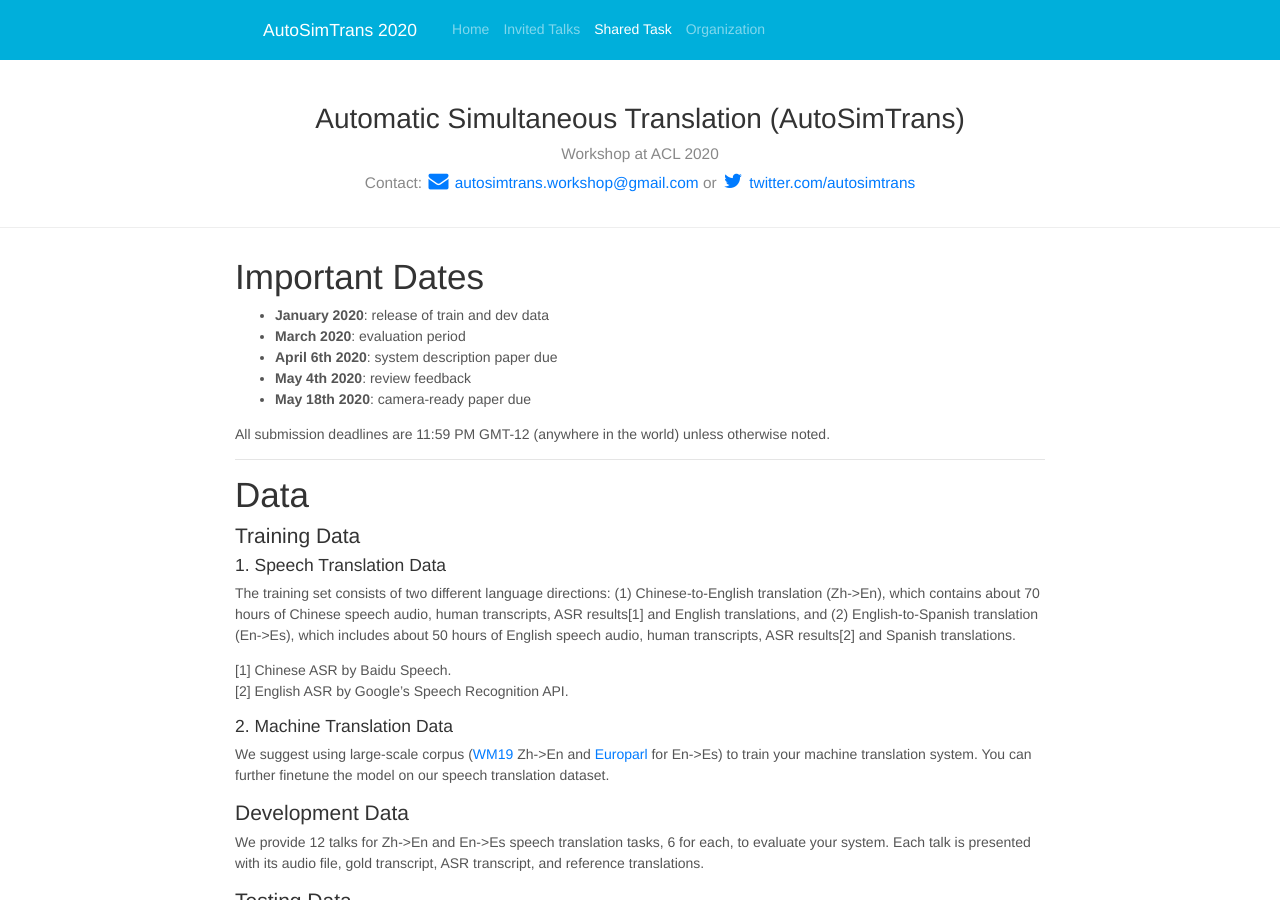
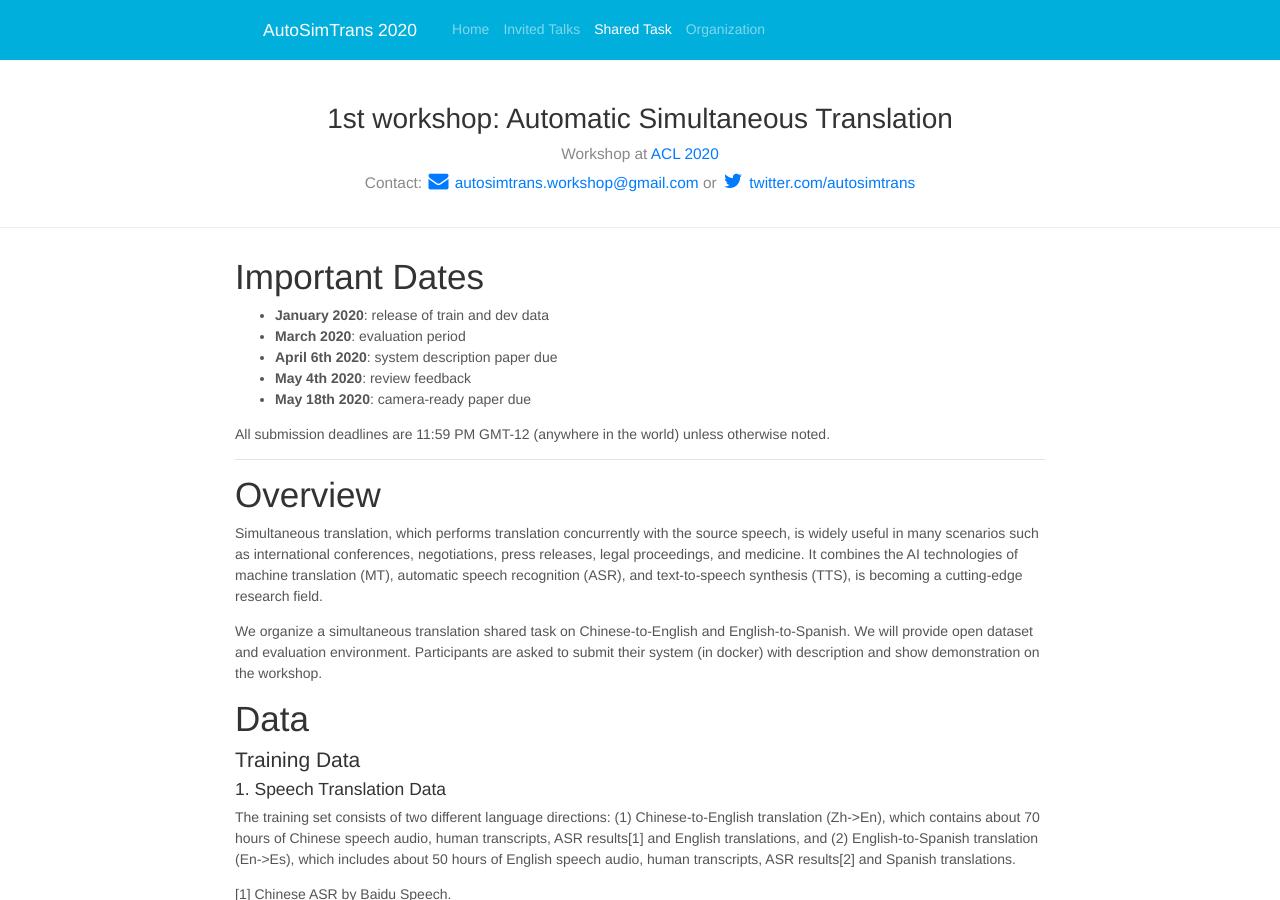
Before and after one commit to autosimtrans/autosimtrans.github.io, a Jekyll site: the page built from shared.md, in a window 1280 px wide and 900 px high. Built offline with Jekyll 4.4.1, drawn with Linux system fonts in a browser that asks for light colours; nearby versions of some CDN libraries.

Commit message:
title changed, acl link added, overview in task description added, remove French in main page

```diff
--- a/_layouts/main-anchor.html
+++ b/_layouts/main-anchor.html
@@ -61,14 +61,14 @@
 
 <div class="blog-header">
     <div class="container text-center">
-        <h1 class="blog-title">Automatic Simultaneous Translation (AutoSimTrans)</h1>
+        <h1 class="blog-title">1st workshop: Automatic Simultaneous Translation</h1>
         <p class="lead blog-description">
-            Workshop at ACL 2020<br/>
+            Workshop at <a href="https://acl2020.org/program/workshops/#autosimtrans" target="_blank">ACL 2020</a><br/>
 
             Contact: <a href="mailto:autosimtrans.workshop@gmail.com" class="fa fa-envelope"></a>
             <a href="mailto:autosimtrans.workshop@gmail.com">autosimtrans.workshop@gmail.com</a> or
-            <a href="https://twitter.com/autosimtrans" class="fa fa-twitter"></a>
-            <a href="https://twitter.com/autosimtrans">twitter.com/autosimtrans</a>
+            <a href="https://twitter.com/autosimtrans" class="fa fa-twitter" target="_blank"></a>
+            <a href="https://twitter.com/autosimtrans" target="_blank">twitter.com/autosimtrans</a>
         </p>
     </div>
 </div>
@@ -85,13 +85,13 @@
 
 <footer class="blog-footer">
     <p>
-        <a href="https://twitter.com/autosimtrans" class="footer-icon">
+        <a href="https://twitter.com/autosimtrans" class="footer-icon" target="_blank">
             <img height="24" width="24" src="https://unpkg.com/simple-icons@2.2.0/icons/twitter.svg"/>
         </a>
-        <a href="https://github.com/autosimtrans/autosimtrans.github.io" class="footer-icon">
+        <a href="https://github.com/autosimtrans/autosimtrans.github.io" class="footer-icon" target="_blank">
             <img height="24" width="24" src="https://unpkg.com/simple-icons@latest/icons/github.svg"/>
         </a>
-        <a href="https://getbootstrap.com" class="footer-icon">
+        <a href="https://getbootstrap.com" class="footer-icon" target="_blank">
             <img height="24" width="24" src="https://unpkg.com/simple-icons@latest/icons/bootstrap.svg"/>
         </a>
     </p>
--- a/shared.md
+++ b/shared.md
@@ -18,6 +18,12 @@ permalink: /shared
 All submission deadlines are 11:59 PM GMT-12 (anywhere in the world) unless otherwise noted.
 
 ---
+
+# Overview
+
+Simultaneous translation, which performs translation concurrently with the source speech, is widely useful in many scenarios such as international conferences, negotiations, press releases, legal proceedings, and medicine. It combines the AI technologies of machine translation (MT), automatic speech recognition (ASR), and text-to-speech synthesis (TTS), is becoming a cutting-edge research field.
+
+We organize a simultaneous translation shared task on Chinese-to-English and English-to-Spanish. We will provide open dataset and evaluation environment. Participants are asked to submit their system (in docker) with description and show demonstration on the workshop.
 
 # Data
 #### Training Data
```
Also changed, not shown: index.md (+1 -1 lines), 1 other file.
